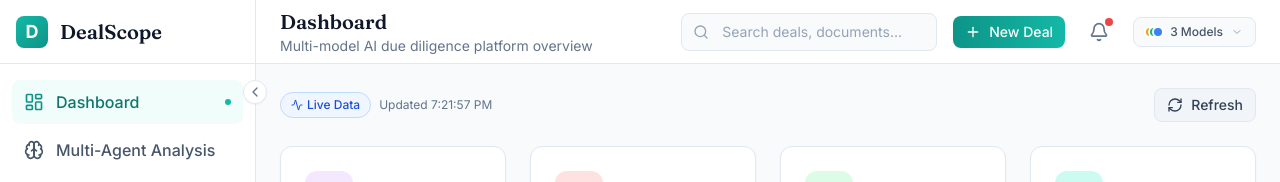
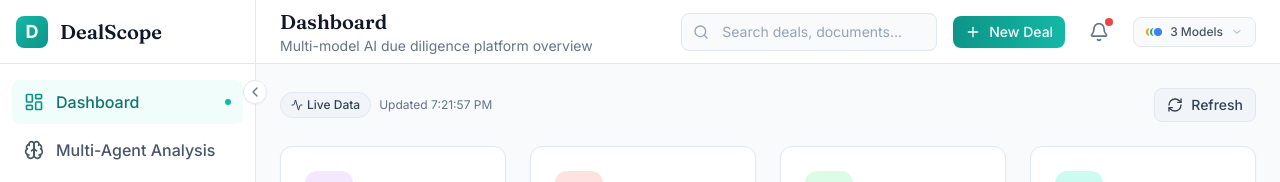
Before and after one commit to AiStyl/DealScope, a Next.js app: page /dashboard in a window 1280 px wide. Shown: the top 182 px of the page. Built offline with nearby package versions, Linux system fonts and the light colour scheme; no server answers; the database is empty.

Commit message:
Fix: Change info variant to warning for Progress/Badge components

```diff
--- a/src/app/dashboard/page.tsx
+++ b/src/app/dashboard/page.tsx
@@ -116,7 +116,7 @@ export default function DashboardPage() {
         {/* Quick Actions */}
         <div className="flex items-center justify-between">
           <div className="flex items-center gap-2">
-            <Badge variant="info" className="gap-1">
+            <Badge variant="default" className="gap-1">
               <Activity className="w-3 h-3" />
               Live Data
             </Badge>
@@ -309,7 +309,7 @@ export default function DashboardPage() {
                     <span className="text-yellow-600 font-medium">Medium</span>
                     <span>{findings.medium}</span>
                   </div>
-                  <Progress value={findings.total > 0 ? (findings.medium / findings.total) * 100 : 0} variant="info" size="sm" />
+                  <Progress value={findings.total > 0 ? (findings.medium / findings.total) * 100 : 0} variant="warning" size="sm" />
                 </div>
                 <div>
                   <div className="flex items-center justify-between text-sm mb-1">
--- a/src/app/documents/page.tsx
+++ b/src/app/documents/page.tsx
@@ -596,7 +596,7 @@ export default function DocumentsPage() {
                                 <Badge variant={
                                   finding.severity === 'critical' ? 'danger' :
                                   finding.severity === 'high' ? 'warning' :
-                                  finding.severity === 'medium' ? 'info' : 'default'
+                                  finding.severity === 'medium' ? 'warning' : 'default'
                                 }>
                                   {finding.severity}
                                 </Badge>
```
